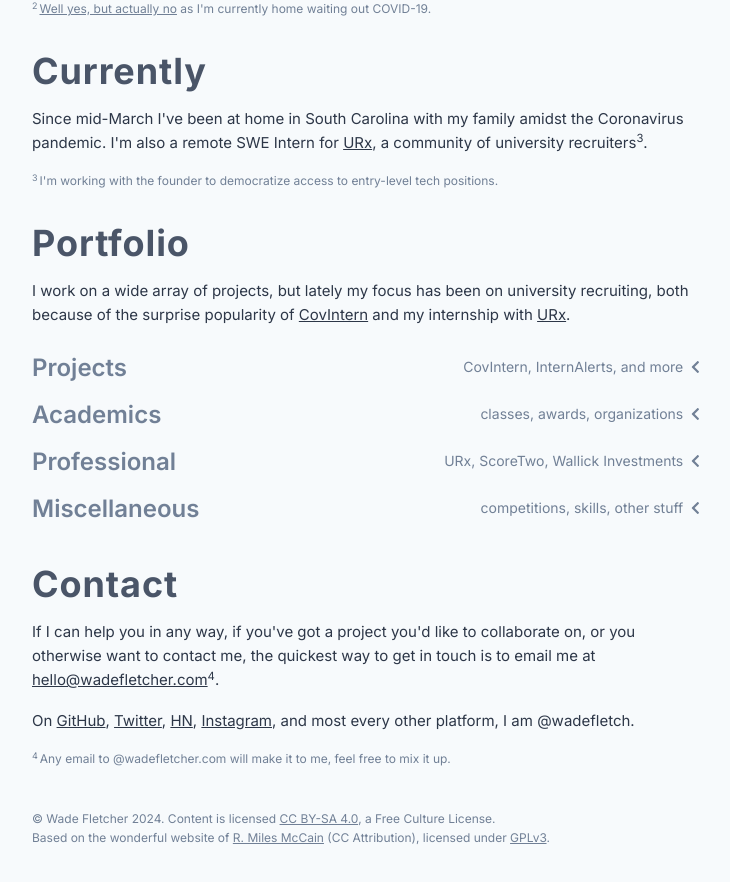
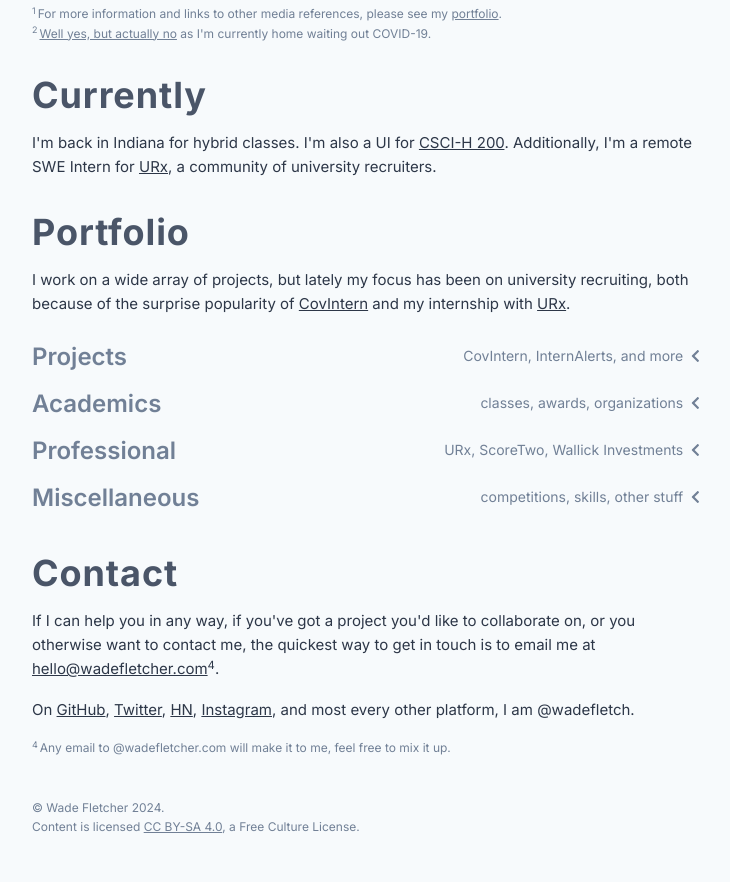
Before and after one commit to wadefletch/PersonalSite, a Next.js app: page / in a window 1280 px wide. Shown: the part 550-1432 px from the top of the page, without its empty margins (199-929 px from the left). Built offline with nearby package versions, Linux system fonts and the light colour scheme.

Commit message:
Reformat and add MB link

```diff
--- a/components/About.js
+++ b/components/About.js
@@ -6,11 +6,11 @@
         return (
             <Section id="About">
                 <p>Hi! I'm Wade.</p>
-                <p>In 2019, I was named South Carolina Young Entreprenuer of the Year for a company I created, <a href="https://scoretwo.com">ScoreTwo Media</a>. In March 2020, I created <a href="https://covintern.com/jobs/">CovIntern</a>, a remote internship aggregator for students quarantined by COVID-19 that has been used by over 120k people in more than 100 countries. It has since been featured in <a href="https://www.marketwatch.com/story/what-pandemic-how-goldman-sachs-and-amazon-may-bring-the-office-home-for-these-interns-2020-04-23">MarketWatch</a> and the <a href="https://www.idsnews.com/article/2020/04/iu-students-navigate-summer-internships-remote-coronavirus">Indiana Daily Student</a><sup>1</sup>.</p>
+                <p>In 2019, I was named South Carolina Young Entreprenuer of the Year for a company I created, <a href="https://scoretwo.com">ScoreTwo Media</a>. In March 2020, I created <a href="https://covintern.com/jobs/">CovIntern</a>, a remote internship aggregator for students quarantined by COVID-19 that has been used by over 120k people in more than 100 countries. It has since been featured in <a href="https://www.morningbrew.com/daily/stories/2020/07/31/get-internship-covid">Morning Brew</a>, <a href="https://www.marketwatch.com/story/what-pandemic-how-goldman-sachs-and-amazon-may-bring-the-office-home-for-these-interns-2020-04-23">MarketWatch</a> and the <a href="https://www.idsnews.com/article/2020/04/iu-students-navigate-summer-internships-remote-coronavirus">Indiana Daily Student</a><sup>1</sup>.</p>
                 <p>I graduated from high school in June 2019. I'm currently at<sup>2</sup> Indiana University Bloomington working on degrees in Computer Science and Finance.</p>
                 <div className="text-xs text-gray-600">
-                    <div><sup style={{marginRight: "2px"}}>1</sup>For more information and links to other media references, please see my <a href="#Portfolio">portfolio</a>.</div>
-                    <div><sup style={{marginRight: "2px"}}>2</sup><a href="https://bit.ly/3bJIFEq">Well yes, but actually no</a> as I'm currently home waiting out COVID-19.</div>
+                    <div><sup style={ { marginRight: "2px" } }>1</sup>For more information and links to other media references, please see my <a href="#Portfolio">portfolio</a>.</div>
+                    <div><sup style={ { marginRight: "2px" } }>2</sup><a href="https://bit.ly/3bJIFEq">Well yes, but actually no</a> as I'm currently home waiting out COVID-19.</div>
                 </div>
             </Section>
         );
--- a/components/Contact.js
+++ b/components/Contact.js
@@ -8,7 +8,7 @@
                 <p>If I can help you in any way, if you've got a project you'd like to collaborate on, or you otherwise want to contact me, the quickest way to get in touch is to email me at <a href="mailto:hello@wadefletcher.com">hello@wadefletcher.com</a><sup>4</sup>.</p>
                 <p>On <a href="https://github.com/wadefletch">GitHub</a>, <a href="https://twitter.com/wadefletch">Twitter</a>, <a href="https://news.ycombinator.com/user?id=wadefletch">HN</a>, <a href="https://instagram.com/wadefletch">Instagram</a>, and most every other platform, I am @wadefletch.</p>
                 <div className="text-xs text-gray-600">
-                    <div><sup style={{marginRight: "2px"}}>4</sup>Any email to @wadefletcher.com will make it to me, feel free to mix it up.</div>
+                    <div><sup style={ { marginRight: "2px" } }>4</sup>Any email to @wadefletcher.com will make it to me, feel free to mix it up.</div>
                 </div>
             </Section>
         );
--- a/components/Currently.js
+++ b/components/Currently.js
@@ -6,12 +6,11 @@
         return (
             <Section title="Currently" id="Currently">
                 <p>
-                    Since mid-March I've been at home in South Carolina with my family amidst the Coronavirus pandemic. I'm also a remote SWE Intern for <a href="https://urxcommunity.com">URx</a>, a community of university recruiters<sup>3</sup>.
+                    I'm back in Indiana for hybrid classes. I'm also a UI for <a href="https://luddy.indiana.edu/academics/courses/class/iub-fall-2020-csci-h200">CSCI-H 200</a>. Additionally, I'm a remote SWE Intern for <a href="https://urxcommunity.com">URx</a>, a community of university recruiters.
                 </p>
                 <div className="text-xs text-gray-600">
                     <div>
-                        <sup style={{marginRight: "2px"}}>3</sup>
-                        I'm working with the founder to democratize access to entry-level tech positions.
+
                     </div>
                 </div>
             </Section>
--- a/components/Footer.js
+++ b/components/Footer.js
@@ -6,9 +6,9 @@
         return (
             <Section id="Footer">
                 <footer className="text-xs text-gray-600 mt-10">
-                    &copy; Wade Fletcher { new Date().getFullYear() }. Content is licensed <a href="https://creativecommons.org/licenses/by-sa/4.0/">CC BY-SA 4.0</a>, a Free Culture License.
+                    &copy; Wade Fletcher { new Date().getFullYear() }.
                     <br/>
-                    Based on the wonderful website of <a href="https://github.com/milesmcc/personal">R. Miles McCain</a> (CC Attribution), licensed under <a href="https://github.com/milesmcc/personal/blob/master/LICENSE">GPLv3</a>.
+                    Content is licensed <a href="https://creativecommons.org/licenses/by-sa/4.0/">CC BY-SA 4.0</a>, a Free Culture License.
                 </footer>
             </Section>
         )
--- a/components/Name.js
+++ b/components/Name.js
@@ -1,7 +1,5 @@
 import React, { Component } from "react";
 import { Section } from "./Section";
-import { faChevronDown } from "@fortawesome/free-solid-svg-icons";
-import { FontAwesomeIcon } from "@fortawesome/react-fontawesome";
 
 export class Name extends Component {
     render() {
--- a/components/Portfolio.js
+++ b/components/Portfolio.js
@@ -120,9 +120,13 @@
                         <ul>
                             <li>Founder's Scholar&nbsp;<em>(our equivalent of a Dean's List)</em></li>
                         </ul>
+                        <div className="font-semibold mt-2">Teaching</div>
+                        <ul>
+                            <li><a href="https://luddy.indiana.edu/academics/courses/class/iub-fall-2020-csci-h200">CSCI-H 200 Intro to Computers and Programming, Honors</a><br/><em>Undergraduate Instructor</em></li>
+                        </ul>
                         <div className="font-semibold mt-2">Organizations</div>
                         <ul>
-                            <li><a href="https://csclub.sice.indiana.edu/">Computer Science Club at Indiana University</a><br/><em>Co-Director of Curriculum Development (Incoming Vice President)</em></li>
+                            <li><a href="https://csclub.sice.indiana.edu/">Computer Science Club at Indiana University</a><br/><em>Vice-President (Former Co-Director of Curriculum Development)</em></li>
                             <li><a href="https://iujur.iu.edu/">Indiana University Journal of Undegraduate Research (IUJUR)</a><br/><em>Student Editorial Board, Applied Sciences</em></li>
                             <li><a href="https://ecmg.us">Endowment Consulting and Management Group (ECMG)</a><br/><em>International Equities Analyst (Incoming Quant PM)</em></li>
                             <li><a href="https://www.indianamun.com/">Indiana Model United Nations (IndianaMUN)</a><br/><em>Travel Team Competitor (General Assembly)</em></li>
@@ -178,7 +182,7 @@
                     </MinorSection>
                     <div className="text-xs text-gray-600">
                         <div>
-                            <sup style={{marginRight: "2px"}}>4</sup>
+                            <sup style={ { marginRight: "2px" } }>4</sup>
                             I imagine COVID-19 will make this difficult.
                         </div>
                     </div>
--- a/components/sections/MajorSection.js
+++ b/components/sections/MajorSection.js
@@ -1,4 +1,4 @@
-import React, { useState, useRef } from "react";
+import React, { useRef, useState } from "react";
 import { faChevronLeft } from "@fortawesome/free-solid-svg-icons";
 import { FontAwesomeIcon } from "@fortawesome/react-fontawesome";
 
@@ -24,11 +24,11 @@
             <button className={ `cursor-pointer py-1 flex items-center focus:outline-none border-none ${ setActive }` } onClick={ toggleAccordion }>
                 <div className="font-semibold flex-1 text-left text-2xl text-gray-600">{ props.title }</div>
                 <div className="hidden sm:inline mr-2 text-gray-600 text-sm">{ props.subtitle }</div>
-                <FontAwesomeIcon icon={faChevronLeft} className={ `${ setRotate } `+' text-sm text-gray-600 mr-1' }/>
+                <FontAwesomeIcon icon={ faChevronLeft } className={ `${ setRotate } ` + ' text-sm text-gray-600 mr-1' }/>
             </button>
             <div
                 ref={ content }
-                style={ {maxHeight: `${ setHeight }`, transition: "max-height 500ms ease"} }
+                style={ { maxHeight: `${ setHeight }`, transition: "max-height 500ms ease" } }
                 className="overflow-auto"
             >
                 <div className="pb-3 text-gray-700 text-sm">
--- a/pages/index.js
+++ b/pages/index.js
@@ -14,7 +14,7 @@
                 <meta name="viewport" content="width=device-width, initial-scale=1.0"/>
             </Head>
             <div className="flex">
-                <div className="text-right mr-8 w-16 hidden md:block"></div>
+                <div className="text-right mr-8 w-16 hidden md:block">&nbsp;</div>
                 <div className="flex-1 mt-24 mb-16 ml-4 md:ml-0">
                     <Name/>
                 </div>
@@ -25,7 +25,7 @@
                 sticky top-0
                 mr-6 mt-6
                 transform rotate-90 md:rotate-0 origin-top-left"
-                     style={ {'top': '1rem'} }>
+                     style={ { 'top': '1rem' } }>
                     <a href="#About" className="md:mt-4 block mb-3 mr-3 no-underline transform">About</a>
                     <a href="#Currently" className="block mb-3 mr-3 no-underline transform">Currently</a>
                     <a href="#Portfolio" className="block mb-3 mr-3 no-underline transform">Portfolio</a>
```
Also changed, not shown: components/sections/MinorSection.js (+4 -4 lines), 1 other file (tests, documents, lock files or other folders).
